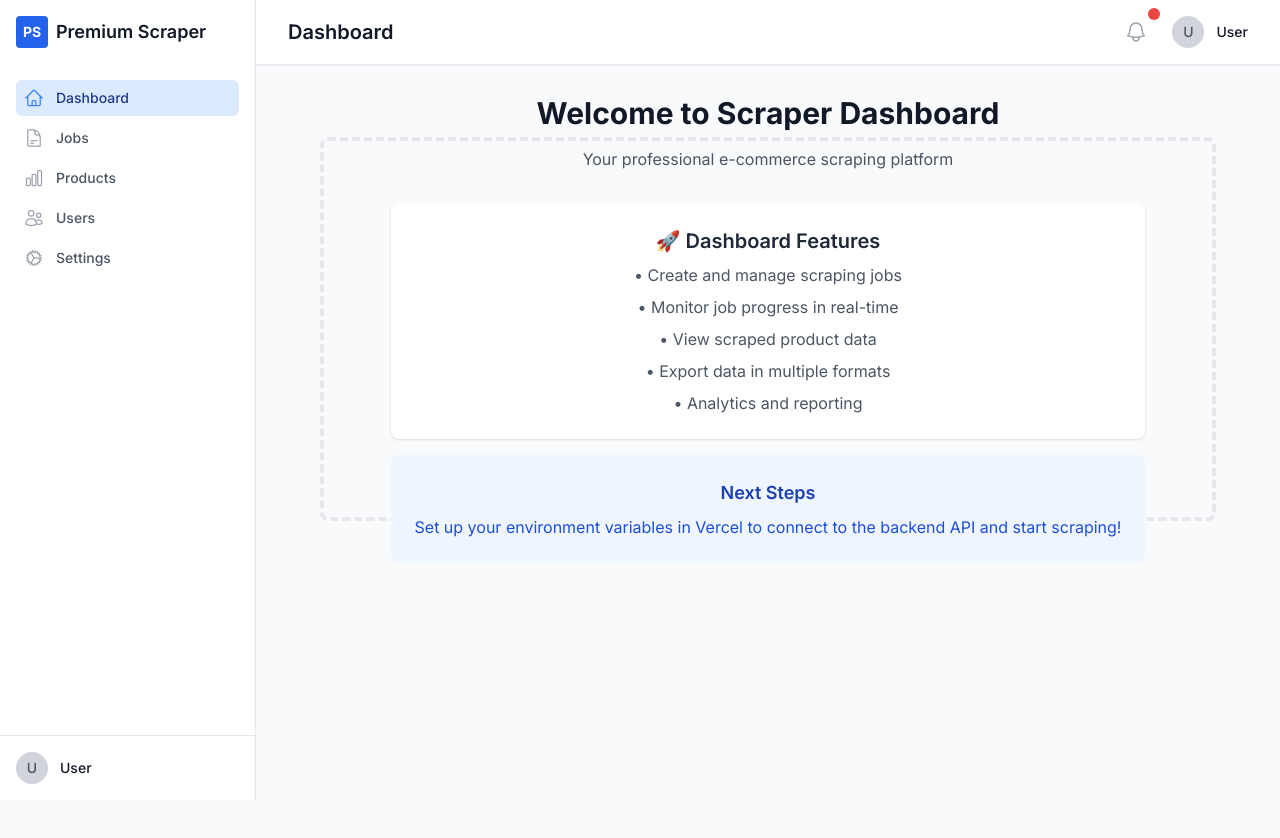
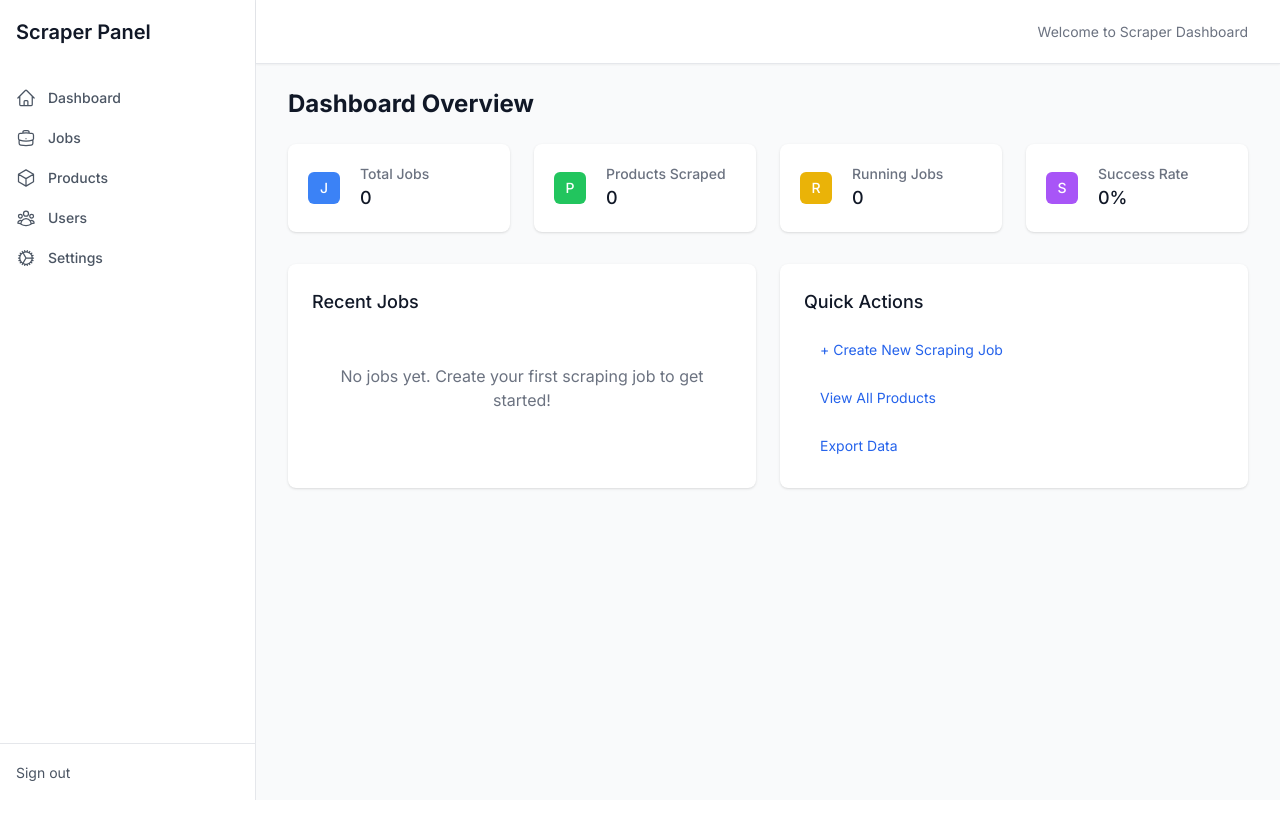
Before and after one commit to Techinsane-official/scrapper, a Next.js app in the folder frontend/: page /dashboard in a window 1280 px wide. Shown: the top 838 px of the page. After the commit the page ends 800 px from the top, so only its background shows below. Built offline with nearby package versions, Linux system fonts and the light colour scheme.

Commit message:
Add complete dashboard layout and missing pages to fix 404 errors

```diff
--- /dev/null
+++ b/frontend/app/dashboard/jobs/page.tsx
@@ -0,0 +1,10 @@
+export default function JobsPage() {
+  return (
+    <div>
+      <h1 className="text-2xl font-bold text-gray-900 mb-6">Scraping Jobs</h1>
+      <div className="bg-white shadow rounded-lg p-6">
+        <p className="text-gray-600">Job management interface coming soon...</p>
+      </div>
+    </div>
+  )
+}
--- a/frontend/app/dashboard/layout.tsx
+++ b/frontend/app/dashboard/layout.tsx
@@ -1,16 +1,126 @@
-import { Sidebar } from '@/components/layout/Sidebar'
-import { Header } from '@/components/layout/Header'
+'use client'
+
+import { useState } from 'react'
+import Link from 'next/link'
+import { useRouter } from 'next/navigation'
+import {
+  HomeIcon,
+  UserGroupIcon,
+  BriefcaseIcon,
+  CogIcon,
+  CubeIcon,
+  Bars3Icon,
+  XMarkIcon,
+} from '@heroicons/react/24/outline'
+
+const navigation = [
+  { name: 'Dashboard', href: '/dashboard', icon: HomeIcon },
+  { name: 'Jobs', href: '/dashboard/jobs', icon: BriefcaseIcon },
+  { name: 'Products', href: '/dashboard/products', icon: CubeIcon },
+  { name: 'Users', href: '/dashboard/users', icon: UserGroupIcon },
+  { name: 'Settings', href: '/dashboard/settings', icon: CogIcon },
+]
 
 export default function DashboardLayout({
   children,
 }: {
   children: React.ReactNode
 }) {
+  const [sidebarOpen, setSidebarOpen] = useState(false)
+  const router = useRouter()
+
+  const handleLogout = () => {
+    // Clear any stored auth data
+    localStorage.removeItem('access_token')
+    router.push('/auth/login')
+  }
+
   return (
     <div className="min-h-screen bg-gray-50">
-      <Sidebar />
+      {/* Mobile sidebar */}
+      <div className={`fixed inset-0 z-50 lg:hidden ${sidebarOpen ? 'block' : 'hidden'}`}>
+        <div className="fixed inset-0 bg-gray-600 bg-opacity-75" onClick={() => setSidebarOpen(false)} />
+        <div className="fixed inset-y-0 left-0 flex w-64 flex-col bg-white">
+          <div className="flex h-16 items-center justify-between px-4">
+            <h1 className="text-xl font-semibold text-gray-900">Scraper Panel</h1>
+            <button
+              type="button"
+              className="text-gray-400 hover:text-gray-600"
+              onClick={() => setSidebarOpen(false)}
+            >
+              <XMarkIcon className="h-6 w-6" />
+            </button>
+          </div>
+          <nav className="flex-1 space-y-1 px-2 py-4">
+            {navigation.map((item) => (
+              <Link
+                key={item.name}
+                href={item.href}
+                className="group flex items-center px-2 py-2 text-sm font-medium rounded-md text-gray-600 hover:bg-gray-50 hover:text-gray-900"
+              >
+                <item.icon className="mr-3 h-5 w-5" />
+                {item.name}
+              </Link>
+            ))}
+          </nav>
+          <div className="border-t border-gray-200 p-4">
+            <button
+              onClick={handleLogout}
+              className="w-full text-left text-sm text-gray-600 hover:text-gray-900"
+            >
+              Sign out
+            </button>
+          </div>
+        </div>
+      </div>
+
+      {/* Desktop sidebar */}
+      <div className="hidden lg:fixed lg:inset-y-0 lg:flex lg:w-64 lg:flex-col">
+        <div className="flex flex-col flex-grow bg-white border-r border-gray-200">
+          <div className="flex h-16 items-center px-4">
+            <h1 className="text-xl font-semibold text-gray-900">Scraper Panel</h1>
+          </div>
+          <nav className="flex-1 space-y-1 px-2 py-4">
+            {navigation.map((item) => (
+              <Link
+                key={item.name}
+                href={item.href}
+                className="group flex items-center px-2 py-2 text-sm font-medium rounded-md text-gray-600 hover:bg-gray-50 hover:text-gray-900"
+              >
+                <item.icon className="mr-3 h-5 w-5" />
+                {item.name}
+              </Link>
+            ))}
+          </nav>
+          <div className="border-t border-gray-200 p-4">
+            <button
+              onClick={handleLogout}
+              className="w-full text-left text-sm text-gray-600 hover:text-gray-900"
+            >
+              Sign out
+            </button>
+          </div>
+        </div>
+      </div>
+
+      {/* Main content */}
       <div className="lg:pl-64">
-        <Header />
+        <div className="sticky top-0 z-40 flex h-16 shrink-0 items-center gap-x-4 border-b border-gray-200 bg-white px-4 shadow-sm sm:gap-x-6 sm:px-6 lg:px-8">
+          <button
+            type="button"
+            className="-m-2.5 p-2.5 text-gray-700 lg:hidden"
+            onClick={() => setSidebarOpen(true)}
+          >
+            <Bars3Icon className="h-6 w-6" />
+          </button>
+          <div className="flex flex-1 gap-x-4 self-stretch lg:gap-x-6">
+            <div className="flex flex-1"></div>
+            <div className="flex items-center gap-x-4 lg:gap-x-6">
+              <span className="text-sm text-gray-500">Welcome to Scraper Dashboard</span>
+            </div>
+          </div>
+        </div>
+
         <main className="py-6">
           <div className="mx-auto max-w-7xl px-4 sm:px-6 lg:px-8">
             {children}
--- a/frontend/app/dashboard/page.tsx
+++ b/frontend/app/dashboard/page.tsx
@@ -1,41 +1,102 @@
-'use client'
-
 export default function DashboardPage() {
   return (
-    <div className="min-h-screen bg-gray-50">
-      <div className="max-w-7xl mx-auto py-6 sm:px-6 lg:px-8">
-        <div className="px-4 py-6 sm:px-0">
-          <div className="border-4 border-dashed border-gray-200 rounded-lg h-96 flex items-center justify-center">
-            <div className="text-center">
-              <h1 className="text-3xl font-bold text-gray-900 mb-4">
-                Welcome to Scraper Dashboard
-              </h1>
-              <p className="text-gray-600 mb-8">
-                Your professional e-commerce scraping platform
-              </p>
-              <div className="space-y-4">
-                <div className="bg-white p-6 rounded-lg shadow">
-                  <h2 className="text-xl font-semibold text-gray-800 mb-2">
-                    🚀 Dashboard Features
-                  </h2>
-                  <ul className="text-gray-600 space-y-2">
-                    <li>• Create and manage scraping jobs</li>
-                    <li>• Monitor job progress in real-time</li>
-                    <li>• View scraped product data</li>
-                    <li>• Export data in multiple formats</li>
-                    <li>• Analytics and reporting</li>
-                  </ul>
-                </div>
-                <div className="bg-blue-50 p-6 rounded-lg">
-                  <h3 className="text-lg font-semibold text-blue-800 mb-2">
-                    Next Steps
-                  </h3>
-                  <p className="text-blue-700">
-                    Set up your environment variables in Vercel to connect to the backend API and start scraping!
-                  </p>
+    <div>
+      <h1 className="text-2xl font-bold text-gray-900 mb-6">Dashboard Overview</h1>
+
+      <div className="grid grid-cols-1 gap-6 sm:grid-cols-2 lg:grid-cols-4 mb-8">
+        <div className="bg-white overflow-hidden shadow rounded-lg">
+          <div className="p-5">
+            <div className="flex items-center">
+              <div className="flex-shrink-0">
+                <div className="w-8 h-8 bg-blue-500 rounded-md flex items-center justify-center">
+                  <span className="text-white text-sm font-medium">J</span>
                 </div>
               </div>
+              <div className="ml-5 w-0 flex-1">
+                <dl>
+                  <dt className="text-sm font-medium text-gray-500 truncate">Total Jobs</dt>
+                  <dd className="text-lg font-medium text-gray-900">0</dd>
+                </dl>
+              </div>
             </div>
+          </div>
+        </div>
+
+        <div className="bg-white overflow-hidden shadow rounded-lg">
+          <div className="p-5">
+            <div className="flex items-center">
+              <div className="flex-shrink-0">
+                <div className="w-8 h-8 bg-green-500 rounded-md flex items-center justify-center">
+                  <span className="text-white text-sm font-medium">P</span>
+                </div>
+              </div>
+              <div className="ml-5 w-0 flex-1">
+                <dl>
+                  <dt className="text-sm font-medium text-gray-500 truncate">Products Scraped</dt>
+                  <dd className="text-lg font-medium text-gray-900">0</dd>
+                </dl>
+              </div>
+            </div>
+          </div>
+        </div>
+
+        <div className="bg-white overflow-hidden shadow rounded-lg">
+          <div className="p-5">
+            <div className="flex items-center">
+              <div className="flex-shrink-0">
+                <div className="w-8 h-8 bg-yellow-500 rounded-md flex items-center justify-center">
+                  <span className="text-white text-sm font-medium">R</span>
+                </div>
+              </div>
+              <div className="ml-5 w-0 flex-1">
+                <dl>
+                  <dt className="text-sm font-medium text-gray-500 truncate">Running Jobs</dt>
+                  <dd className="text-lg font-medium text-gray-900">0</dd>
+                </dl>
+              </div>
+            </div>
+          </div>
+        </div>
+
+        <div className="bg-white overflow-hidden shadow rounded-lg">
+          <div className="p-5">
+            <div className="flex items-center">
+              <div className="flex-shrink-0">
+                <div className="w-8 h-8 bg-purple-500 rounded-md flex items-center justify-center">
+                  <span className="text-white text-sm font-medium">S</span>
+                </div>
+              </div>
+              <div className="ml-5 w-0 flex-1">
+                <dl>
+                  <dt className="text-sm font-medium text-gray-500 truncate">Success Rate</dt>
+                  <dd className="text-lg font-medium text-gray-900">0%</dd>
+                </dl>
+              </div>
+            </div>
+          </div>
+        </div>
+      </div>
+
+      <div className="grid grid-cols-1 gap-6 lg:grid-cols-2">
+        <div className="bg-white shadow rounded-lg p-6">
+          <h2 className="text-lg font-medium text-gray-900 mb-4">Recent Jobs</h2>
+          <div className="text-center py-8">
+            <p className="text-gray-500">No jobs yet. Create your first scraping job to get started!</p>
+          </div>
+        </div>
+
+        <div className="bg-white shadow rounded-lg p-6">
+          <h2 className="text-lg font-medium text-gray-900 mb-4">Quick Actions</h2>
+          <div className="space-y-3">
+            <button className="w-full text-left px-4 py-2 text-sm text-blue-600 hover:bg-blue-50 rounded-md">
+              + Create New Scraping Job
+            </button>
+            <button className="w-full text-left px-4 py-2 text-sm text-blue-600 hover:bg-blue-50 rounded-md">
+              View All Products
+            </button>
+            <button className="w-full text-left px-4 py-2 text-sm text-blue-600 hover:bg-blue-50 rounded-md">
+              Export Data
+            </button>
           </div>
         </div>
       </div>
--- /dev/null
+++ b/frontend/app/dashboard/products/page.tsx
@@ -0,0 +1,10 @@
+export default function ProductsPage() {
+  return (
+    <div>
+      <h1 className="text-2xl font-bold text-gray-900 mb-6">Scraped Products</h1>
+      <div className="bg-white shadow rounded-lg p-6">
+        <p className="text-gray-600">Product data interface coming soon...</p>
+      </div>
+    </div>
+  )
+}
--- /dev/null
+++ b/frontend/app/dashboard/settings/page.tsx
@@ -0,0 +1,10 @@
+export default function SettingsPage() {
+  return (
+    <div>
+      <h1 className="text-2xl font-bold text-gray-900 mb-6">Settings</h1>
+      <div className="bg-white shadow rounded-lg p-6">
+        <p className="text-gray-600">Settings interface coming soon...</p>
+      </div>
+    </div>
+  )
+}
--- /dev/null
+++ b/frontend/app/dashboard/users/page.tsx
@@ -0,0 +1,10 @@
+export default function UsersPage() {
+  return (
+    <div>
+      <h1 className="text-2xl font-bold text-gray-900 mb-6">User Management</h1>
+      <div className="bg-white shadow rounded-lg p-6">
+        <p className="text-gray-600">User management interface coming soon...</p>
+      </div>
+    </div>
+  )
+}
```
